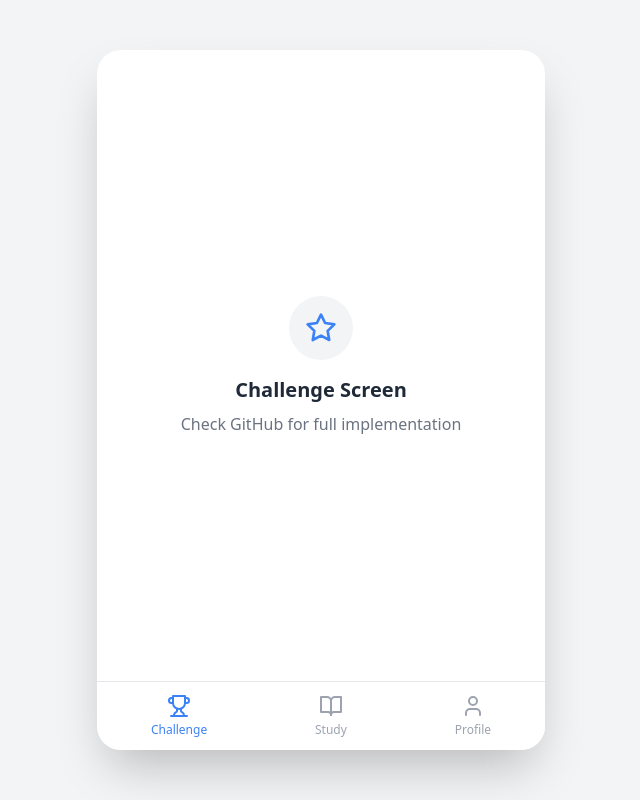
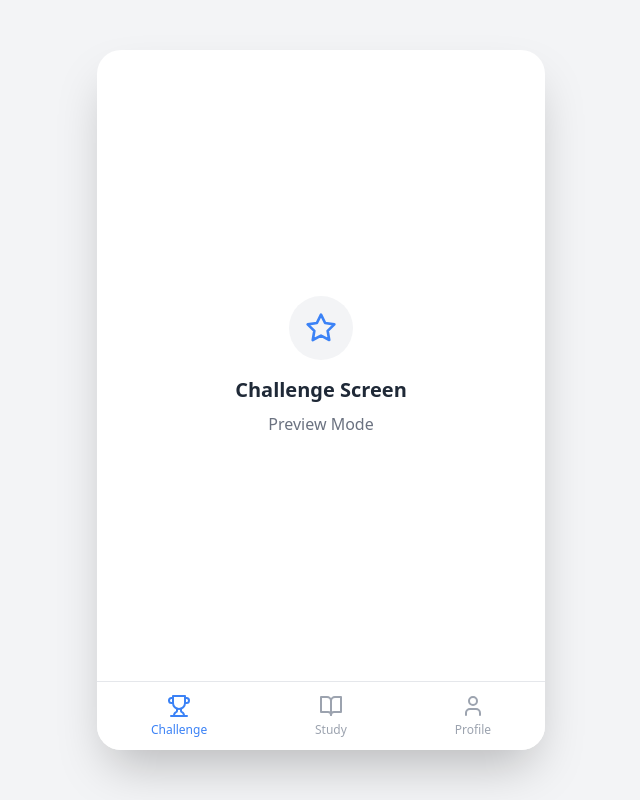
Before and after one commit to LivingLegend7/cosmonos-ios, a React (Create React App) app: page / in a window 1280 px wide. Shown: the whole page, without its empty margins (319-959 px from the left). Built offline with nearby package versions, Linux system fonts and the light colour scheme.

Commit message:
Simplified setup with basic web preview

```diff
--- a/public/index.html
+++ b/public/index.html
@@ -3,13 +3,10 @@
   <head>
     <meta charset="utf-8" />
     <meta name="viewport" content="width=device-width, initial-scale=1" />
-    <meta name="theme-color" content="#000000" />
-    <meta name="description" content="Cosmonos iOS App Preview" />
     <title>Cosmonos Preview</title>
     <script src="https://cdn.tailwindcss.com"></script>
   </head>
   <body>
-    <noscript>You need to enable JavaScript to run this app.</noscript>
     <div id="root"></div>
   </body>
 </html>
--- /dev/null
+++ b/src/App.js
@@ -0,0 +1,41 @@
+import React, { useState } from 'react';
+import { Trophy, User, BookOpen, Star } from 'lucide-react';
+
+const App = () => {
+  const [selectedTab, setSelectedTab] = useState('challenge');
+
+  return (
+    <div className="min-h-screen bg-gray-100 p-4 flex items-center justify-center">
+      <div className="max-w-md w-full h-[700px] bg-white rounded-3xl overflow-hidden flex flex-col shadow-2xl">
+        <div className="flex-1 flex items-center justify-center">
+          <div className="text-center">
+            <div className="w-16 h-16 bg-gray-100 rounded-full flex items-center justify-center mx-auto mb-4">
+              <Star className="text-blue-500" size={32} />
+            </div>
+            <h2 className="text-xl font-bold text-gray-800">{selectedTab.charAt(0).toUpperCase() + selectedTab.slice(1)} Screen</h2>
+            <p className="text-gray-500 mt-2">Preview Mode</p>
+          </div>
+        </div>
+
+        <div className="bg-white border-t flex justify-around">
+          {[
+            { icon: Trophy, label: 'Challenge' },
+            { icon: BookOpen, label: 'Study' },
+            { icon: User, label: 'Profile' }
+          ].map(({ icon: Icon, label }) => (
+            <button
+              key={label}
+              onClick={() => setSelectedTab(label.toLowerCase())}
+              className={`flex flex-col items-center py-3 px-6 ${selectedTab === label.toLowerCase() ? 'text-blue-500' : 'text-gray-400'}`}
+            >
+              <Icon size={24} />
+              <span className="text-xs mt-1">{label}</span>
+            </button>
+          ))}
+        </div>
+      </div>
+    </div>
+  );
+};
+
+export default App;
```
Also changed, not shown: package.json (+2 -14 lines).
